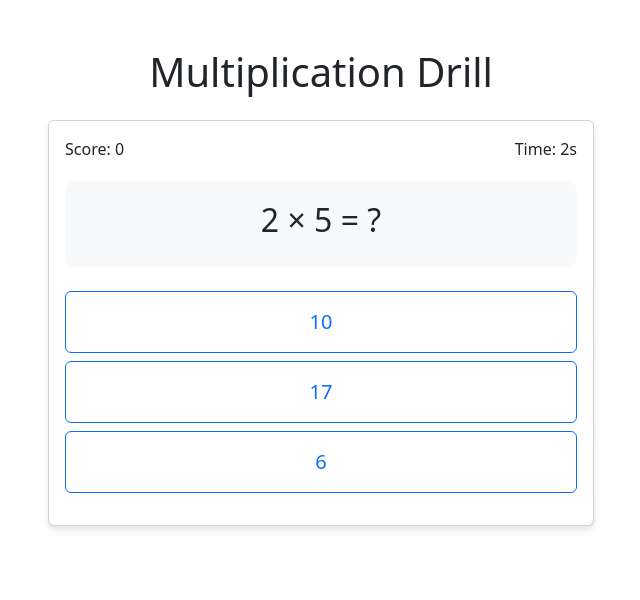
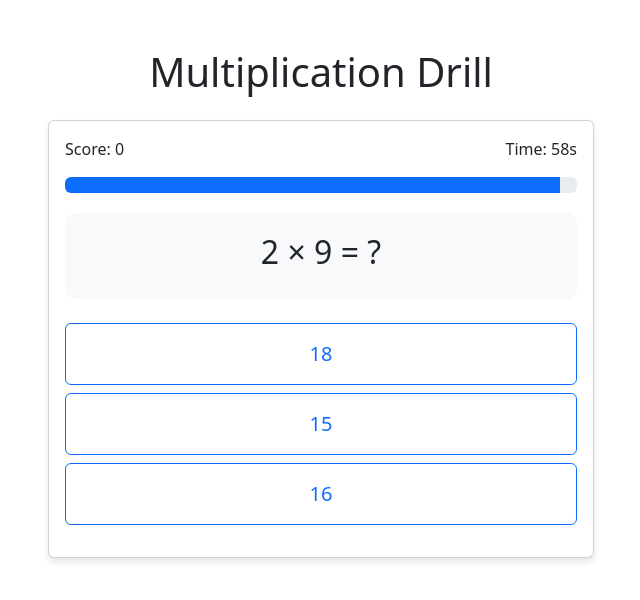
Before and after one commit to betawait/multiply-drill, a plain HTML site: page index.html in a window 1280 px wide. Both pictures are taken after a click on the button "Start Game". Shown: the whole page, without its empty margins (319-959 px from the left). Drawn offline with nearby package versions, Linux system fonts and the light colour scheme.

Commit message:
Add countdown timer and focused practice mode
- Add 60-second countdown timer with progress bar
- Change difficulty levels to focus on specific numbers:
  - Easy: practicing 1, 2, 5
  - Medium: practicing 3, 6
  - Hard: practicing 7, 8, 9
- Improve multiple choice answer generation
- Add .gitignore for common files

```diff
--- a/index.html
+++ b/index.html
@@ -18,9 +18,9 @@
                         <div id="setup-screen">
                             <h3 class="text-center mb-3">Select Difficulty</h3>
                             <select id="difficulty" class="form-select mb-3">
-                                <option value="easy">Easy (1-5)</option>
-                                <option value="medium">Medium (1-10)</option>
-                                <option value="hard">Hard (1-12)</option>
+                                <option value="easy">Easy (practicing 1, 2, 5)</option>
+                                <option value="medium">Medium (practicing 3, 6)</option>
+                                <option value="hard">Hard (practicing 7, 8, 9)</option>
                             </select>
                             <button id="start-btn" class="btn btn-primary w-100">Start Game</button>
                         </div>
@@ -28,7 +28,10 @@
                         <div id="game-screen" class="d-none">
                             <div class="d-flex justify-content-between mb-3">
                                 <div>Score: <span id="score">0</span></div>
-                                <div>Time: <span id="timer">0</span>s</div>
+                                <div>Time: <span id="timer">60</span>s</div>
+                            </div>
+                            <div class="progress mb-3">
+                                <div id="timer-progress" class="progress-bar" role="progressbar" style="width: 100%"></div>
                             </div>
 
                             <div class="problem-container text-center mb-4">
--- a/script.js
+++ b/script.js
@@ -26,18 +26,42 @@ class MultiplicationGame {
     }
 
     startTimer() {
-        this.timerInterval = setInterval(() => {
-            this.timer++;
-            document.getElementById('timer').textContent = this.timer;
+        const totalTime = 60; // 1 minute in seconds
+        let timeLeft = totalTime;
+
+        const timerElement = document.getElementById('timer');
+        const progressBar = document.getElementById('timer-progress');
+
+        this.timer = setInterval(() => {
+            timeLeft--;
+            timerElement.textContent = timeLeft;
+
+            // Update progress bar
+            const progressPercent = (timeLeft / totalTime) * 100;
+            progressBar.style.width = `${progressPercent}%`;
+
+            if (timeLeft <= 0) {
+                clearInterval(this.timer);
+                this.endGame();
+            }
         }, 1000);
     }
 
     generateProblem() {
         const difficulty = document.getElementById('difficulty').value;
-        const max = difficulty === 'easy' ? 5 : difficulty === 'medium' ? 10 : 12;
+        const difficultyNumbers = {
+            'easy': [1, 2, 5],
+            'medium': [3, 6],
+            'hard': [7, 8, 9]
+        };
+        const allNumbers = [1, 2, 3, 4, 5, 6, 7, 8, 9];
 
-        const num1 = Math.floor(Math.random() * max) + 1;
-        const num2 = Math.floor(Math.random() * max) + 1;
+        // Get one number from the difficulty set
+        const currentNumbers = difficultyNumbers[difficulty];
+        const num1 = currentNumbers[Math.floor(Math.random() * currentNumbers.length)];
+
+        // Get the other number from all possible numbers
+        const num2 = allNumbers[Math.floor(Math.random() * allNumbers.length)];
         const correctAnswer = num1 * num2;
 
         this.currentProblem = {
@@ -51,7 +75,10 @@ class MultiplicationGame {
         // Generate wrong answers
         let answers = [correctAnswer];
         while (answers.length < 3) {
-            const wrongAnswer = Math.floor(Math.random() * (max * max)) + 1;
+            // Get one number from difficulty set and one from all numbers
+            const wrongNum1 = currentNumbers[Math.floor(Math.random() * currentNumbers.length)];
+            const wrongNum2 = allNumbers[Math.floor(Math.random() * allNumbers.length)];
+            const wrongAnswer = wrongNum1 * wrongNum2;
             if (!answers.includes(wrongAnswer)) {
                 answers.push(wrongAnswer);
             }
@@ -104,6 +131,12 @@ class MultiplicationGame {
             }
         }, 1000);
     }
+
+    endGame() {
+        // ... existing end game code ...
+        const progressBar = document.getElementById('timer-progress');
+        progressBar.style.width = '0%';
+    }
 }
 
 // Initialize the game when the page loads
```
